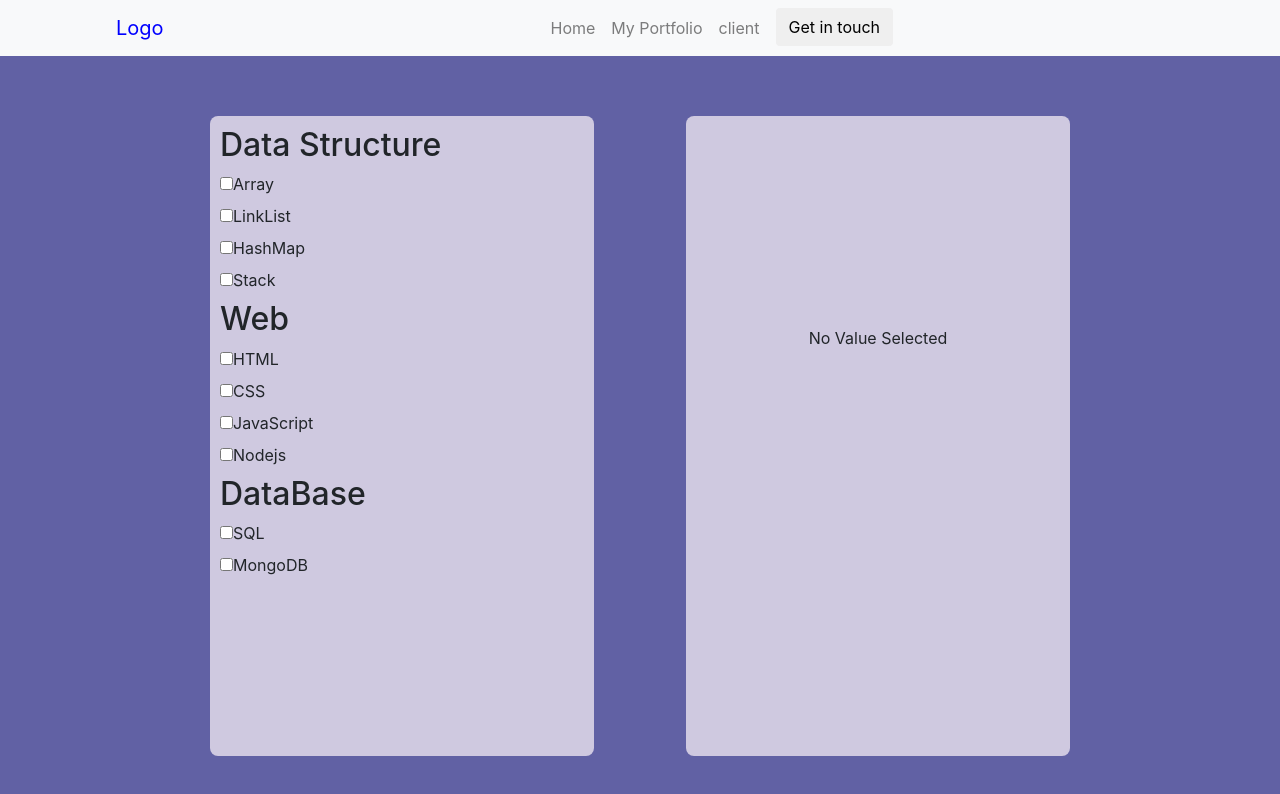
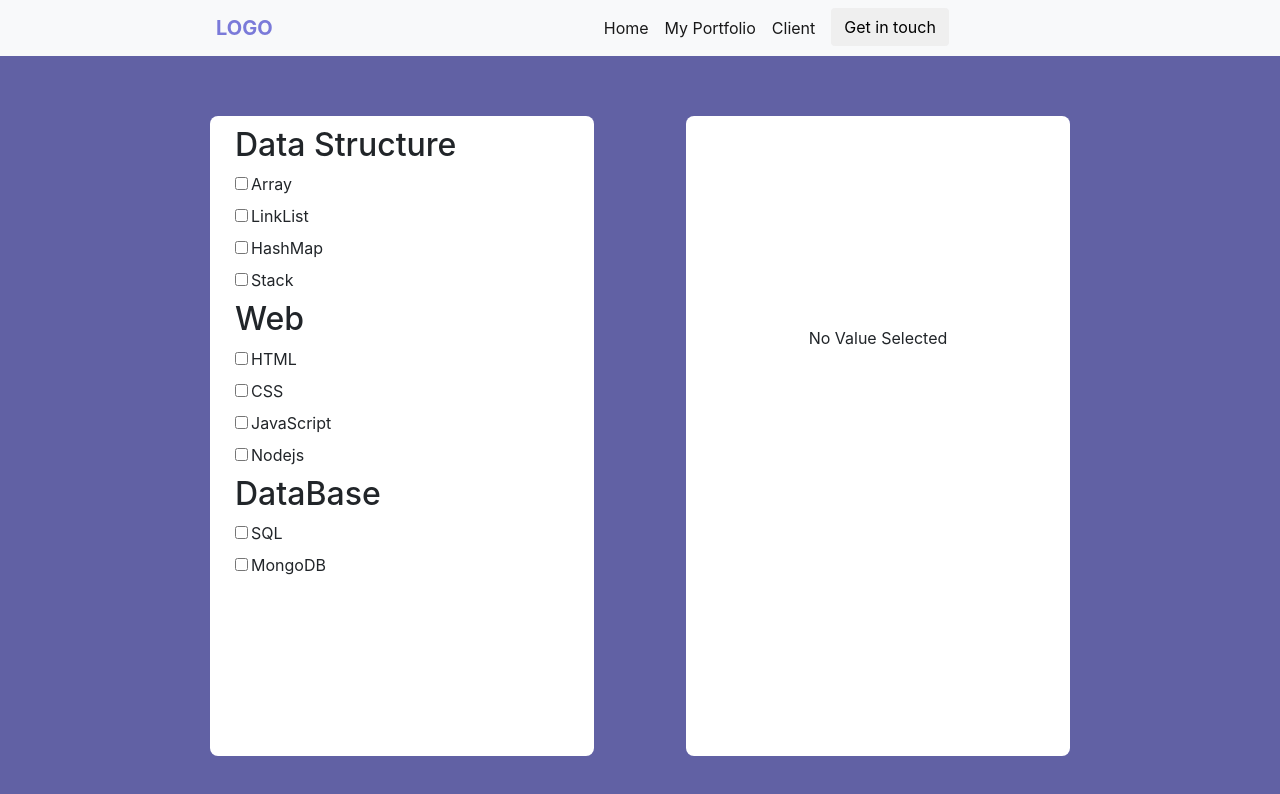
Before and after one commit to A-Ayush/Spark18-Assignment, a React (Create React App) app: page / in a window 1280 px wide. Shown: the top 794 px of the page. Built offline with nearby package versions, Linux system fonts and the light colour scheme.

Commit message:
update UI

```diff
--- a/src/component/Checkbox.js
+++ b/src/component/Checkbox.js
@@ -5,8 +5,8 @@ class Checkbox extends Component {
         const {items,toggleCheckboxChange} = this.props;
         // console.log(items);
         return (
-            <label>
-                <input type="checkbox" value= {items.value} id= {items.id}  checked={items.checked} onClick={toggleCheckboxChange}/>
+            <label className="mylable">
+                <input type="checkbox" value= {items.value} id= {items.id}  checked={items.checked} onClick={toggleCheckboxChange} className="myCheckbox"/>
                 {items.value}
             </label>
 
--- a/src/component/ListItems.js
+++ b/src/component/ListItems.js
@@ -26,20 +26,20 @@ class listItems extends Component {
         console.log('Render');
         return (
             <div className="container">
-                <h2>Data Structure</h2>
+                <h2 className="mylable">Data Structure</h2>
                 {
                     ds.ds.map((data,key) => (
                         <Checkbox items={data} key={key} toggleCheckboxChange={this.toggleCheckboxChange}/>
                     ))
                 }
-                <h2>Web</h2>
+                <h2 className="mylable">Web</h2>
                 {
                     web.web.map((data,key) => (
                         <Checkbox items={data} key={key} toggleCheckboxChange={this.toggleCheckboxChange} />
                     ))
                 }
 
-                <h2>DataBase</h2>
+                <h2 className="mylable">DataBase</h2>
                 {
                     db.db.map((data,key) => (
                         <Checkbox items={data} key={key} toggleCheckboxChange={this.toggleCheckboxChange} />
--- a/src/component/NavBar.js
+++ b/src/component/NavBar.js
@@ -4,23 +4,23 @@ class NavBar extends Component {
     render() {
         return (
             <nav className="navbar navbar-expand-lg navbar-light bg-light">
-            <a className="navbar-brand logo-color" href="#">Logo</a>
+                <a className="navbar-brand logo-color" href="#">LOGO</a>
                 <button className="navbar-toggler" type="button" data-toggle="collapse" data-target="#navbarSupportedContent" aria-controls="navbarSupportedContent" aria-expanded="false" aria-label="Toggle navigation">
                     <span className="navbar-toggler-icon"></span>
                 </button>
 
-            <div className="collapse navbar-collapse" id="navbarSupportedContent">
+                <div className="collapse navbar-collapse " id="navbarSupportedContent">
                     <ul className="navbar-nav ml-auto mr-auto">
-                <li className="nav-item">
-                    <a className="nav-link" href="#">Home <span className="sr-only">(current)</span></a>
+                    <li className="nav-item active">
+                        <a className="nav-link" href="#">Home</a>
                     </li>
-                <li className="nav-item">
-                    <a className="nav-link" href="#">My Portfolio</a>
+                    <li className="nav-item active">
+                        <a className="nav-link" href="http://rohan-sharma.me/rohanportfolio/">My Portfolio</a>
                     </li>
-                <li className="nav-item">
-                    <a className="nav-link" href="#">client</a>
+                    <li className="nav-item active">
+                        <a className="nav-link" href="#">Client</a>
                     </li>
-                <li className="nav-item">
+                    <li className="nav-item active">
                         <button className="btn btn-outline-default my-2 my-sm-0 mx-2" type="submit">Get in touch</button>
                     </li>
                     </ul>
--- a/src/index.css
+++ b/src/index.css
@@ -22,17 +22,26 @@ code {
   margin-top: 50px;
 }
 .container{
-  background-color:  #cfc9e0;
+  /* background-color:  #cfc9e0; */
+  background-color: white;
   width: 30vw;
   height: 80vh;
   padding: 10px;
   margin-left: 200px;
   border-radius: 8px;
 }
+.mylable{
+  margin-left: 15px;
+}
+.myCheckbox{
+  margin-right: 3px;
+}
 .mycontainer{
-  background-color: #cfc9e0;
+  /* background-color: #cfc9e0; */
+  background-color: white;
   width: 30vw;
-  height: 80vh;
+  min-height: 80vh;
+  height: auto;
   margin-right: 200px;
   padding: 10px;
   border-radius: 8px;
@@ -49,21 +58,27 @@ label{
   display: flex;
   flex-direction: row;
   justify-content: space-between;
-  background-color: #fbfcfe;
+  /* background-color: #fbfcfe; */
+  background-color: #d2c8eec9;
   width: 20vw;
   padding: 5px;
   margin-bottom: 10px;
 }
 .name{
   display: flex;
+  padding: 3px;
   flex-direction: column;
 }
 .icon{
   display: flex;
   flex-direction: column;
-  color: red;
+  /* color: red; */
+  color: gray;
+  padding: 3px;
 }
-
+.icon:hover{
+  cursor: pointer;
+}
 .item-heading{
   /* color: #cd3700; */
   color: black;
@@ -72,8 +87,9 @@ label{
   margin-bottom: 2px;
 }
 .logo-color{
-  color: blue !important;
-  margin-left: 100px;
+  color: #7a7ad9 !important;
+  margin-left: 200px !important;
+  font-weight: bolder !important;
 }
 .display-nodata{
   text-align: center;
```
Lines whose indentation alone changed are shown as unchanged.
